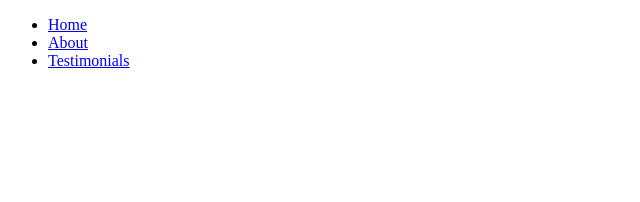
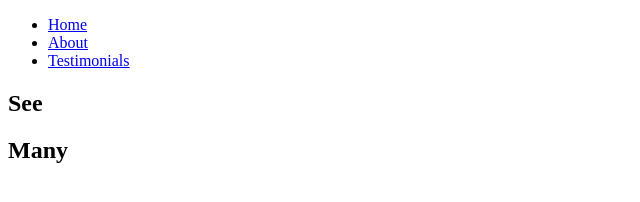
Before and after one commit to NickiSamantha/Neriah, a plain HTML site: page index.html in a window 1280 px wide. Shown: the whole page, without its empty margins (0-640 px from the left). Drawn offline with Linux system fonts and the light colour scheme.

Commit message:
Add content

```diff
--- a/index.html
+++ b/index.html
@@ -15,6 +15,13 @@
             </ul>
         </nav>
     </header>
-
+    <main>
+        <section>
+            <h2>See</h2>
+        </section>
+        <section>
+            <h2>Many</h2>
+        </section>
+    </main>
 </body>
 </html>
```
